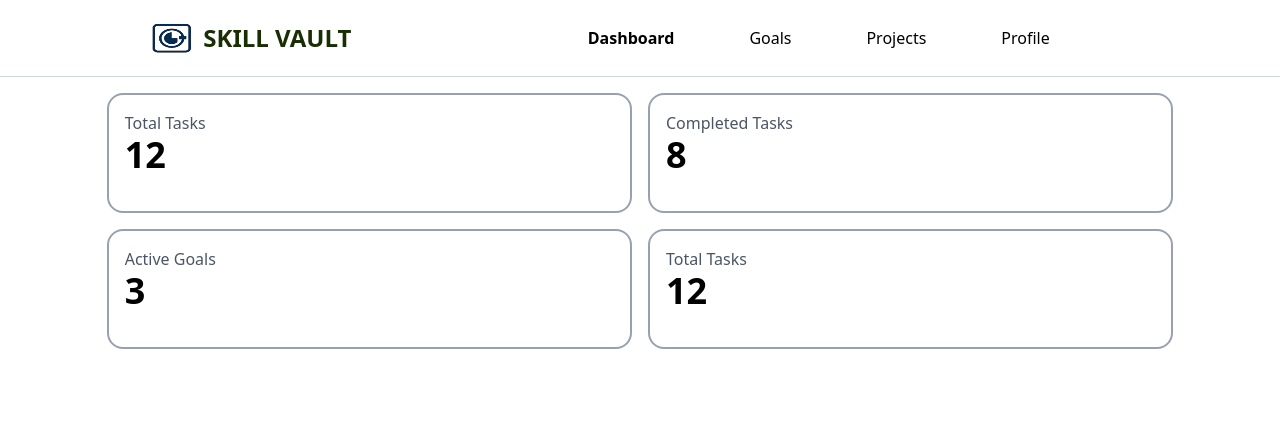
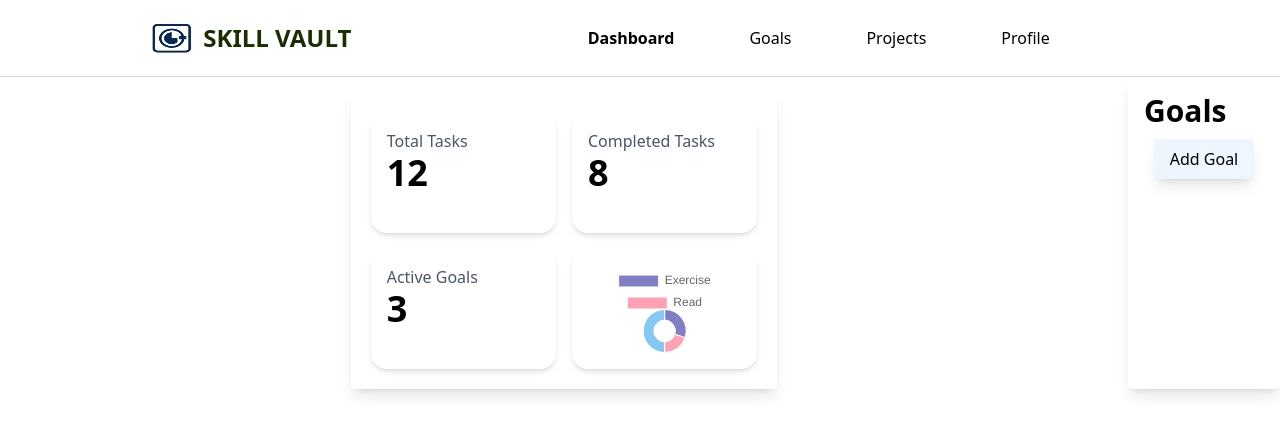
Before and after one commit to Wizzy019/skill-vault, a React (Vite) app: page / in a window 1280 px wide. Shown: the top 434 px of the page. Built offline with nearby package versions, Linux system fonts and the light colour scheme.

Commit message:
Added a chart to the project and added the content of the goal page

```diff
--- a/package.json
+++ b/package.json
@@ -11,7 +11,9 @@
   },
   "dependencies": {
     "@tailwindcss/vite": "^4.1.14",
+    "chart.js": "^4.5.1",
     "react": "^19.1.1",
+    "react-chartjs-2": "^5.3.0",
     "react-dom": "^19.1.1",
     "react-router-dom": "^7.9.4",
     "tailwindcss": "^4.1.14"
--- a/src/App.css
+++ b/src/App.css
@@ -10,3 +10,21 @@
 .main{
     @apply p-5 rounded-2xl
 }
+.dashboard-card{
+    @apply rounded-2xl h-30 p-4 shadow-md
+}
+.dashboard-card-text{
+    @apply text-gray-600
+}
+.dashboard-card-number{
+    @apply text-4xl font-semibold
+}
+.goalForm{
+    @apply w-80 absolute top-1/2 left-1/2 transform -translate-x-1/2 -translate-y-1/2
+    transition-all ease-in-out duration-700
+     bg-gray-100 p-5 border-2 border-black rounded-2xl text-2xl font-medium
+    flex flex-col items-center justify-evenly
+}
+.goal{
+    @apply text-pretty text-2xl font-semibold grid grid-cols-4 items-center justify-around
+}
--- a/src/App.jsx
+++ b/src/App.jsx
@@ -11,7 +11,7 @@ import Profile from './pages/Profile'
 
 function App() {
   return (
-    <div className='h-screen w-full relative m-0 p-0 box-border'>
+    <div className='h-screen w-full relative m-0 p-0 box-border text-pretty'>
       <Navbar />
       <Routes>
          <Route path="/" element={<Dashboard/>} />
--- /dev/null
+++ b/src/Data/sourceData.json
@@ -0,0 +1,14 @@
+[
+    {
+        "label": "Exercise",
+        "value": 30
+    },
+     {
+        "label": "Read",
+        "value": 20
+    },
+     {
+        "label": "Learn React",
+        "value": 50
+    }
+]
--- a/src/pages/Dashboard.jsx
+++ b/src/pages/Dashboard.jsx
@@ -1,27 +1,57 @@
 import React from 'react'
+import { Chart as ChartJS, defaults } from 'chart.js/auto'
+import { Bar, Doughnut, Line } from 'react-chartjs-2'
 
 import '../App.css'
+import sourceData from "../Data/sourceData.json";
+import Goals from './Goals';
+
+defaults.maintainAspectRatio = false;
+defaults.responsive = true;
+
 
 function Dashboard() {
   return (
-    <div className='w-10/12 m-auto grid grid-cols-2 grid-rows-2 gap-2 justify-items-stretch mt-4 gap-4'>
-      <div className='border-2 border-gray-400 rounded-2xl h-30 p-4'>
-        <h3 className='text-gray-600'>Total Tasks</h3>
-        <p className='text-4xl font-semibold'>12</p>
+    <div className='flex flex-1 justify-evenly flex-col md:flex-row '>
+      <div className='w-10/12 m-auto grid grid-cols-2 grid-rows-2 justify-items-stretch mt-4 gap-4 md:w-1/3 shadow-lg p-5 rounded-sm'>
+      <div className='dashboard-card'>
+        <h3 className='dashboard-card-text'>Total Tasks</h3>
+        <p className='dashboard-card-number'>12</p>
       </div>
-       <div className='border-2 border-gray-400 rounded-2xl h-30  p-4'>
-        <h3 className='text-gray-600'>Completed Tasks</h3>
-        <p className='text-4xl font-semibold'>8</p>
+       <div className='dashboard-card'>
+        <h3 className='dashboard-card-text'>Completed Tasks</h3>
+        <p className='dashboard-card-number'>8</p>
       </div>
-       <div className='border-2 border-gray-400 rounded-2xl h-30 p-4'>
-        <h3 className='text-gray-600'>Active Goals</h3>
-        <p className='text-4xl font-semibold'>3</p>
+       <div className='dashboard-card'>
+        <h3 className='dashboard-card-text'>Active Goals</h3>
+        <p className='dashboard-card-number'>3</p>
       </div>
-       <div className='border-2 border-gray-400 rounded-2xl h-30 p-4'>
-        <h3 className='text-gray-600'>Total Tasks</h3>
-        <p className='text-4xl font-semibold'>12</p>
+       <div className='dashboard-card'>
+        <Doughnut
+        data={{
+          labels: sourceData.map((data) => data.label),
+          datasets: [
+            {
+              label: "Goals",
+              data: sourceData.map((data) => data.value),
+              backgroundColor: [
+                "rgba(45, 40, 155, 0.6)",
+                "rgba(255, 99, 132, 0.6)",
+                "rgba(54, 162, 235, 0.6)",
+                "rgba(223, 43, 54 0.6)",
+                "rgba(54, 1, 25, 0.6)",
+              ],
+              borderWidth: 1,
+              hoverOffset: 30,
+            }
+          ],
+        }}
+        />
       </div>
     </div>
+    <Goals />
+    </div>
+
   )
 }
 
--- a/src/pages/Goals.jsx
+++ b/src/pages/Goals.jsx
@@ -1,9 +1,126 @@
-import React from 'react'
+import React, { useEffect, useState } from 'react'
+
+import '../App.css'
 
 function Goals() {
-  return (
-    <div>
-      My goals
+
+  const [goal, setGoal]  = useState("");
+  const [goals, setGoals] = useState(() => {
+    const savedGoals = localStorage.getItem("goals");
+    return savedGoals ? JSON.parse(savedGoals) : [];
+  })
+
+  const [editingId, setEditingId] = useState(null);
+  const [editingText, setEditingText] = useState("");
+
+  const [showForm, setShowForm] = useState(false);
+
+  function toggle() {
+    setShowForm(!showForm)
+  }
+
+  function closeForm(){
+    setShowForm(false)
+  }
+
+
+  const handleSubmit = (e) => {
+    e.preventDefault();
+    const text = goal.trim();
+    if(!text) return;
+    const newGoal = {
+      id: Date.now(),
+      text,
+      achieved: false
+    };
+    setGoals((prev) => [...prev, newGoal]);
+    setGoal("")
+    setShowForm(false)
+  }
+
+
+  const startEditing = (id, text) => {
+    setEditingId(id);
+    setEditingText(text);
+  };
+
+  const saveEdit = (id) => {
+    setGoals((prev) => prev.map((goal) => goal.id === id ?
+    {...goal, text: editingText} : goal))
+    setEditingId(null);
+  }
+
+  const deleteGoal = (id) => {
+    setGoals((prev) => prev.filter((goal) => goal.id !== id))
+  }
+
+  useEffect(() => {
+    localStorage.setItem("goals", JSON.stringify(goals))
+  }, [goals])
+
+
+
+
+ return (
+    <div className=' flex flex-col p-4 shadow-lg rounded-sm'>
+      <h1 className='text-3xl font-semibold'>Goals</h1>
+      {showForm && <form action=""
+      onSubmit={handleSubmit}
+       className='goalForm'>
+        <button className='self-end'
+        onClick={closeForm}
+        type='button'
+        >X</button>
+        <label>New goal</label><br />
+        <input type="text"
+        value={goal}
+        onChange={(e) => setGoal(e.target.value)}
+        placeholder='add new gaol..'
+        className='w-3/4 p-4 border-s shadow-lg rounded-2xl'
+        />
+         <button className='bg-blue-100 shadow-lg m-2.5 p-2 rounded-2xl text-sm '
+        >
+          Add Goal</button>
+      </form>}
+      <ul className='flex flex-col w-full text-pretty justify-center max-h-96 overflow-auto'>
+        {goals.map((g) => (
+          <li key={g.id} className='goal text-lg font-semibold p-4'>
+            {editingId === g.id ? (
+              <>
+              <input
+              value={editingText}
+              className='w-auto'
+              onChange={(e) => setEditingText(e.target.value)}
+              />
+              <button onClick={() => saveEdit(g.id)}
+                className='col-start-3'
+                >Save</button>
+              <button onClick={() => setEditingId(null)}>Cancel</button>
+              </>
+            ) : (
+              <>
+               <span>{g.text}</span>
+               <button onClick={() => startEditing(g.id, g.text)}
+               className='col-start-3'
+                >📝</button>
+              <button
+            type='button'
+            onClick={() => deleteGoal(g.id)}
+            className='col-start-4'
+            >
+              🚮
+            </button>
+              </>
+            )}
+          </li>
+        ))}
+      </ul>
+        <button
+         className='bg-blue-50 shadow-lg w-25 m-2.5 p-2 rounded-sm'
+         onClick={toggle}
+        >
+          Add Goal
+          </button>
     </div>
   )
 }
```
Also changed, not shown: 2 other files (tests, documents, lock files or other folders).
